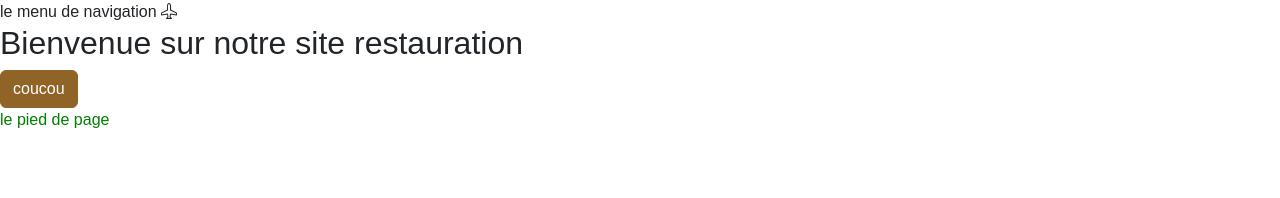
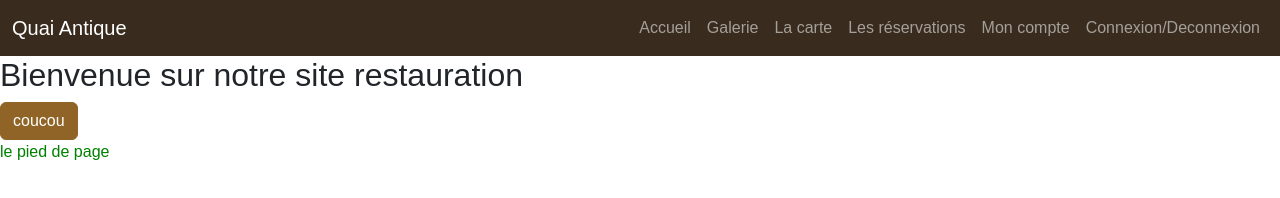
Before and after one commit to Jacob7salih/restaulebigane, a website with bundled scripts: page index.html in a window 1280 px wide. Built offline with nearby package versions, Linux system fonts and the light colour scheme; files whose address does not match are found by name.

Commit message:
Ajoute header

```diff
--- a/index.html
+++ b/index.html
@@ -11,7 +11,37 @@
 
 <body>
   <header>
-    le menu de navigation <i class="bi bi-airplane"></i>
+    <nav class="navbar navbar-expand-lg bg-dark" data-bs-theme="dark">
+      <div class="container-fluid">
+        <a class="navbar-brand" href="/">Quai Antique</a>
+        <button class="navbar-toggler" type="button" data-bs-toggle="collapse" data-bs-target="#navbarSupportedContent"
+          aria-controls="navbarSupportedContent" aria-expanded="false" aria-label="Toggle navigation">
+          <span class="navbar-toggler-icon"></span>
+        </button>
+        <div class="collapse navbar-collapse" id="navbarSupportedContent">
+          <ul class="navbar-nav ms-auto mb-2 mb-lg-0">
+            <li class="nav-item">
+              <a class="nav-link" href="/">Accueil</a>
+            </li>
+            <li class="nav-item">
+              <a class="nav-link" href="/galerie">Galerie</a>
+            </li>
+            <li class="nav-item">
+              <a class="nav-link" href="#">La carte</a>
+            </li>
+            <li class="nav-item">
+              <a class="nav-link" href="#">Les réservations</a>
+            </li>
+            <li class="nav-item">
+              <a class="nav-link" href="#">Mon compte</a>
+            </li>
+            <li class="nav-item">
+              <a class="nav-link" href="#">Connexion/Deconnexion</a>
+            </li>
+          </ul>
+        </div>
+      </div>
+    </nav>
   </header>
   <main id="main-page"><!--le contenu de mon site sera injectée ici--></main>
   <footer>
```
